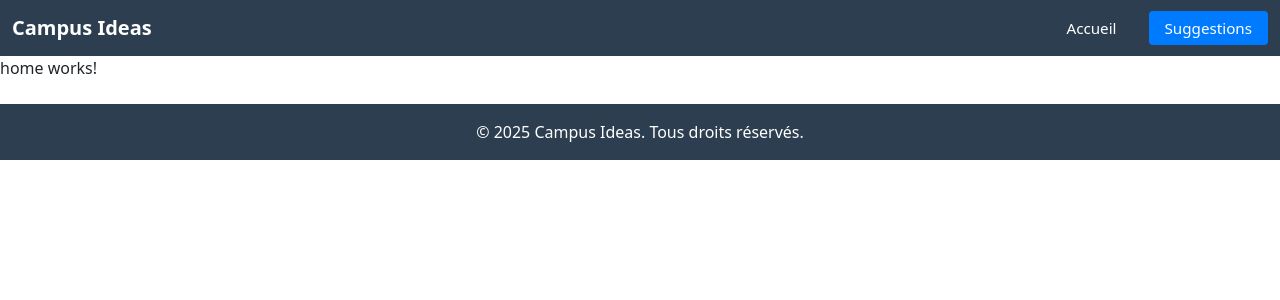
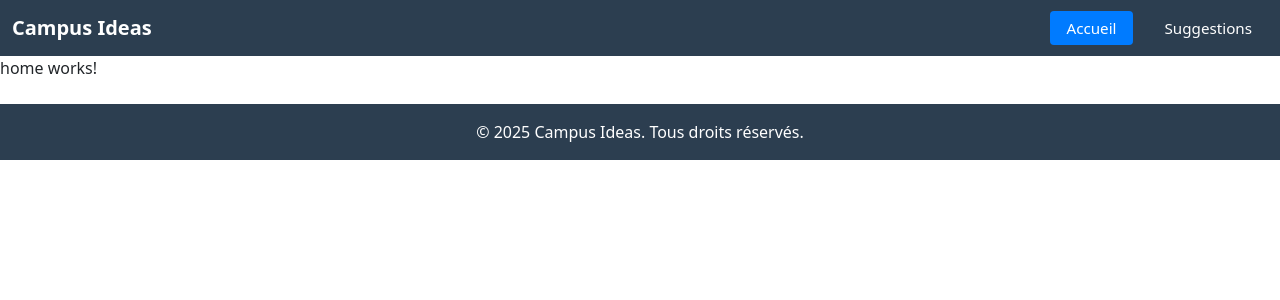
Before and after one commit to Bridgett7/Angular-Workshop, an Angular app: page /home in a window 1280 px wide. Shown: the top 300 px of the page. Built offline with nearby package versions, Linux system fonts and the light colour scheme.

Commit message:
workshop3: configuration liens navigation header (routerLink)

```diff
--- a/src/app/core/header/header.component.html
+++ b/src/app/core/header/header.component.html
@@ -1,9 +1,9 @@
 <nav class="navbar navbar-dark" style="background-color: #2c3e50;">
   <div class="container-fluid">
-    <a class="navbar-brand fw-bold" href="#">Campus Ideas</a>
+    <a class="navbar-brand fw-bold" routerLink="/home">Campus Ideas</a>
     <div class="d-flex gap-3 align-items-center">
-      <a class="nav-link-custom" href="#">Accueil</a>
-      <a class="nav-link-custom active-link" href="#">Suggestions</a>
+      <a class="nav-link-custom" routerLink="/home" routerLinkActive="active-link">Accueil</a>
+      <a class="nav-link-custom" routerLink="/listSuggestion" routerLinkActive="active-link">Suggestions</a>
     </div>
   </div>
 </nav>
```
